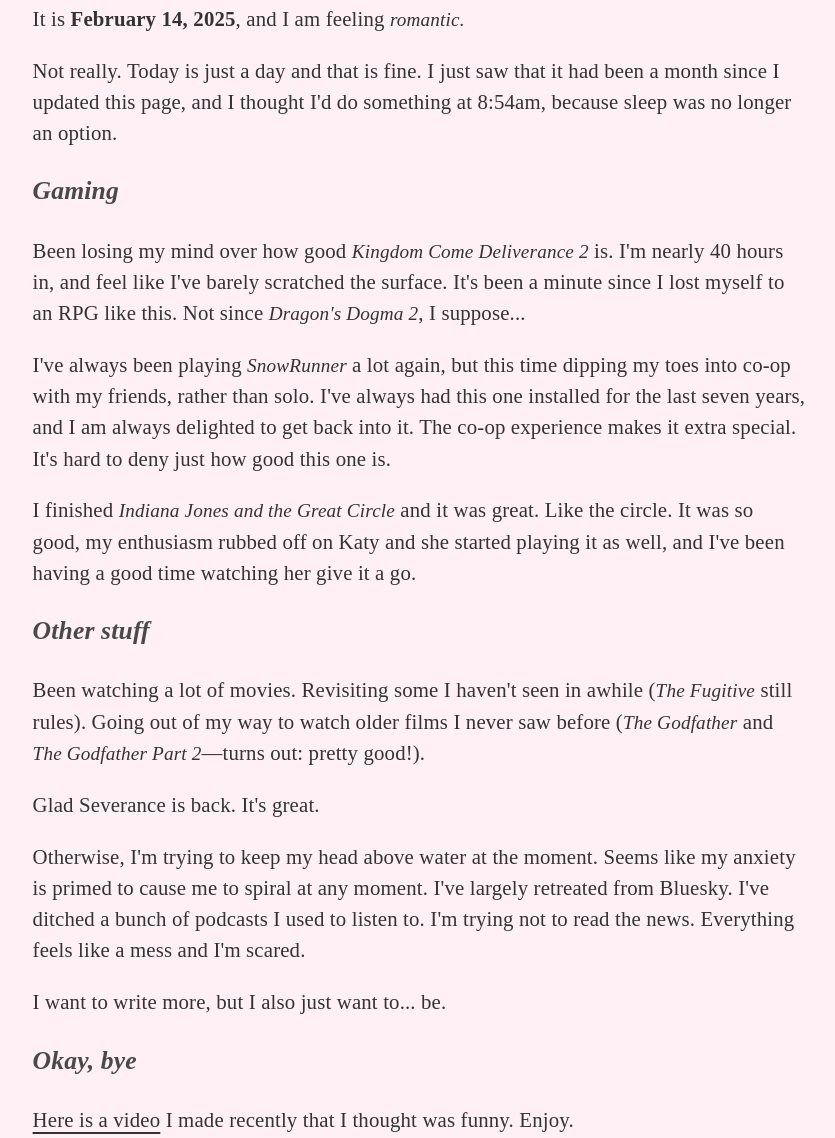
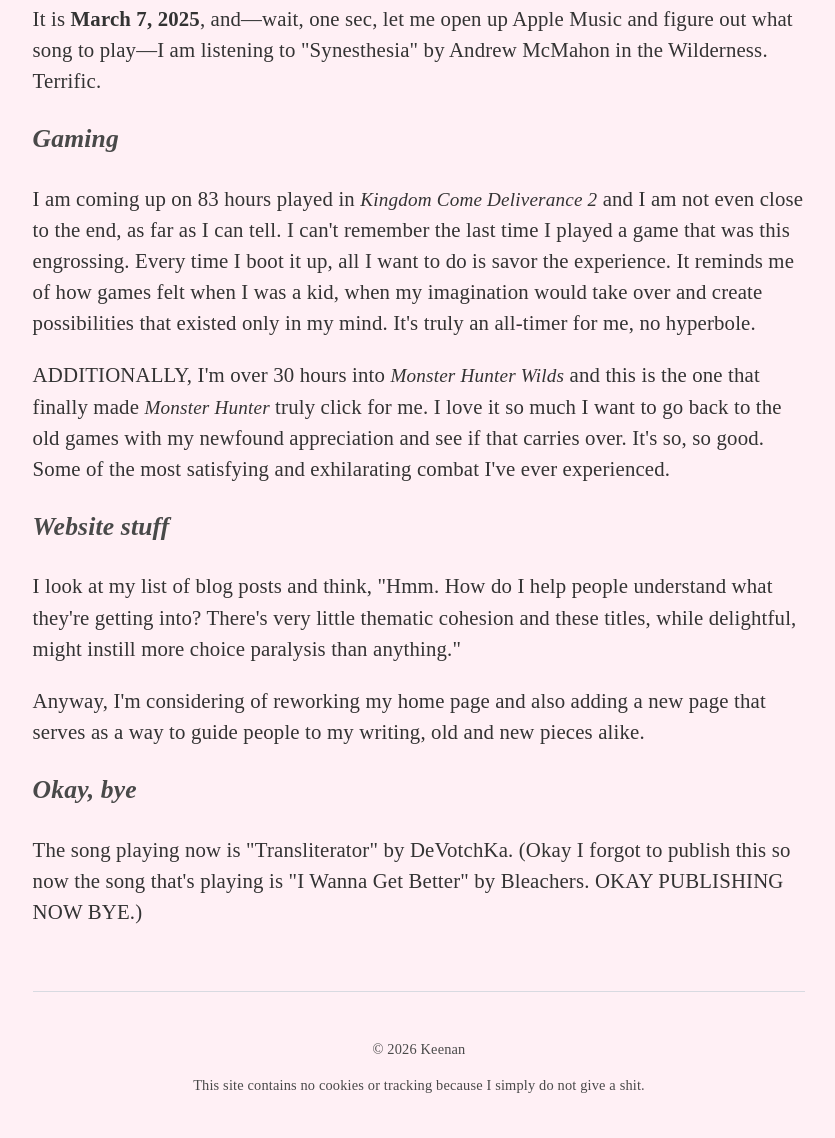
Before and after one commit to gkeenans/gkeenan.co, an Eleventy site: page src/now.md in a window 1280 px wide. Shown: the part 801-1939 px from the top of the page, without its empty margins (261-1096 px from the left). After the commit the page ends 1912 px from the top, so only its background shows below. Built offline with nearby package versions, Linux system fonts and the light colour scheme; Eleventy itself is replaced by a stand-in of ours; files that its build step writes are made by us from their sources; a web font is replaced by a local one; what lodash.escape, rfc822-date would draw is missing.

Commit message:
Update Now page and home page

```diff
--- a/src/now.md
+++ b/src/now.md
@@ -22,28 +22,20 @@ Cool? Cool.
 
 ### Hi
 
-It is **February 14, 2025**, and I am feeling *romantic.*
-
-Not really. Today is just a day and that is fine. I just saw that it had been a month since I updated this page, and I thought I'd do something at 8:54am, because sleep was no longer an option.
+It is **March 7, 2025**, and—wait, one sec, let me open up Apple Music and figure out what song to play—I am listening to "Synesthesia" by Andrew McMahon in the Wilderness. Terrific.
 
 ### Gaming
 
-Been losing my mind over how good *Kingdom Come Deliverance 2* is. I'm nearly 40 hours in, and feel like I've barely scratched the surface. It's been a minute since I lost myself to an RPG like this. Not since *Dragon's Dogma 2*, I suppose...
+I am coming up on 83 hours played in *Kingdom Come Deliverance 2* and I am not even close to the end, as far as I can tell. I can't remember the last time I played a game that was this engrossing. Every time I boot it up, all I want to do is savor the experience. It reminds me of how games felt when I was a kid, when my imagination would take over and create possibilities that existed only in my mind. It's truly an all-timer for me, no hyperbole.
 
-I've always been playing *SnowRunner* a lot again, but this time dipping my toes into co-op with my friends, rather than solo. I've always had this one installed for the last seven years, and I am always delighted to get back into it. The co-op experience makes it extra special. It's hard to deny just how good this one is.
+ADDITIONALLY, I'm over 30 hours into *Monster Hunter Wilds* and this is the one that finally made *Monster Hunter* truly click for me. I love it so much I want to go back to the old games with my newfound appreciation and see if that carries over. It's so, so good. Some of the most satisfying and exhilarating combat I've ever experienced.
 
-I finished *Indiana Jones and the Great Circle* and it was great. Like the circle. It was so good, my enthusiasm rubbed off on Katy and she started playing it as well, and I've been having a good time watching her give it a go.
+### Website stuff
 
-### Other stuff
+I look at my list of blog posts and think, "Hmm. How do I help people understand what they're getting into? There's very little thematic cohesion and these titles, while delightful, might instill more choice paralysis than anything."
 
-Been watching a lot of movies. Revisiting some I haven't seen in awhile (*The Fugitive* still rules). Going out of my way to watch older films I never saw before (*The Godfather* and *The Godfather Part 2*—turns out: pretty good!).
-
-Glad Severance is back. It's great.
-
-Otherwise, I'm trying to keep my head above water at the moment. Seems like my anxiety is primed to cause me to spiral at any moment. I've largely retreated from Bluesky. I've ditched a bunch of podcasts I used to listen to. I'm trying not to read the news. Everything feels like a mess and I'm scared.
-
-I want to write more, but I also just want to... be.
+Anyway, I'm considering of reworking my home page and also adding a new page that serves as a way to guide people to my writing, old and new pieces alike.
 
 ### Okay, bye
 
-[Here is a video](https://www.youtube.com/watch?v=JA8NQ9bOn7Q) I made recently that I thought was funny. Enjoy.
+The song playing now is "Transliterator" by DeVotchKa. (Okay I forgot to publish this so now the song that's playing is "I Wanna Get Better" by Bleachers. OKAY PUBLISHING NOW BYE.)
```
Also changed, not shown: src/index.md (+1 -5 lines).
